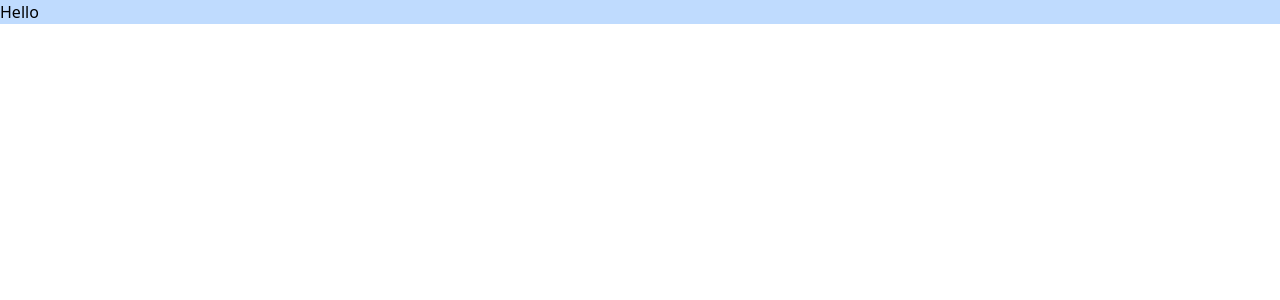
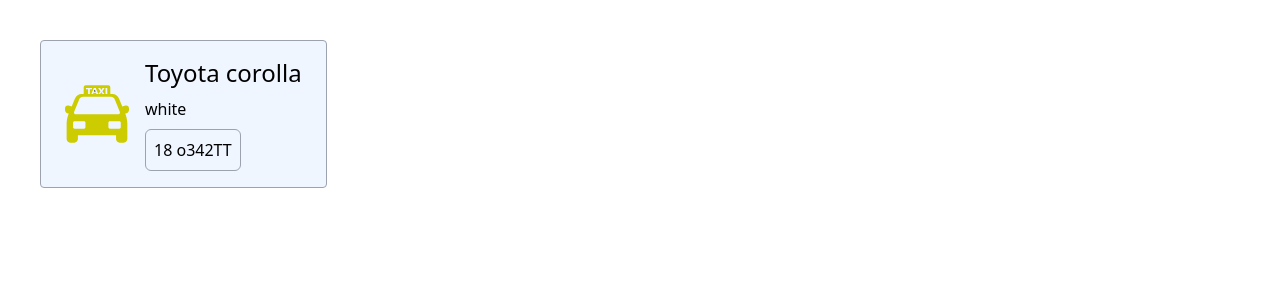
Before and after one commit to avakumov/yandex-map-taxi, a React (Create React App) app: page / in a window 1280 px wide. Shown: the top 300 px of the page. Built offline with nearby package versions, Linux system fonts and the light colour scheme; the HTML template or start-up script is replaced by a standard one.

Commit message:
Added TaxiCard

```diff
--- a/src/App.tsx
+++ b/src/App.tsx
@@ -1,9 +1,11 @@
 import React from 'react'
+import TaxiCard from "./components/TaxiCard"
+
 
 function App() {
   return (
-    <div className="bg-blue-200">
-      Hello
+    <div className="p-10">
+      <TaxiCard model="Toyota corolla" color="white" licensePlate="18 o342TT"/>
     </div>
   );
 }
--- /dev/null
+++ b/src/components/TaxiCard.tsx
@@ -0,0 +1,23 @@
+import taxiImage from "../images/taxi.svg"
+
+export interface Props {
+    model: string;
+    color: string
+    licensePlate: string
+  }
+
+function TaxiCard({model, color, licensePlate}:Props) {
+
+    return(
+        <div className="flex bg-blue-50 w-max px-6 py-4 rounded border border-gray-400">
+            <img className="w-16 fill-current text-yellow-100" src={taxiImage} alt="taxi"/>
+            <div className="flex flex-col pl-4">
+                <div className="text-2xl">{model}</div>
+                <div className="py-2">{color}</div>
+                <div className="border p-2 w-min truncate rounded-md border-gray-400">{licensePlate}</div>
+            </div>
+        </div>
+    )
+}
+
+export default TaxiCard
```
Also changed, not shown: src/images/taxi.svg (added).
